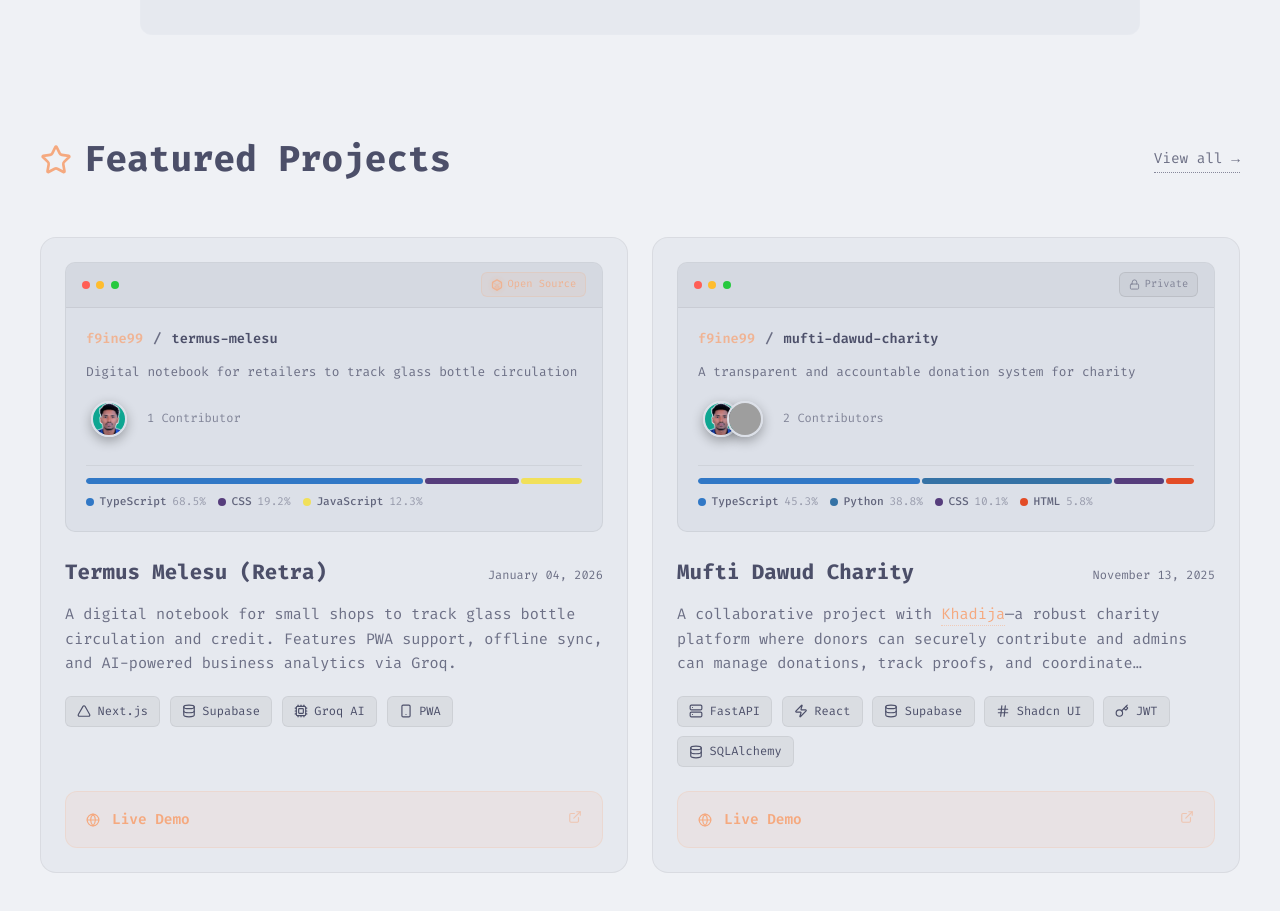
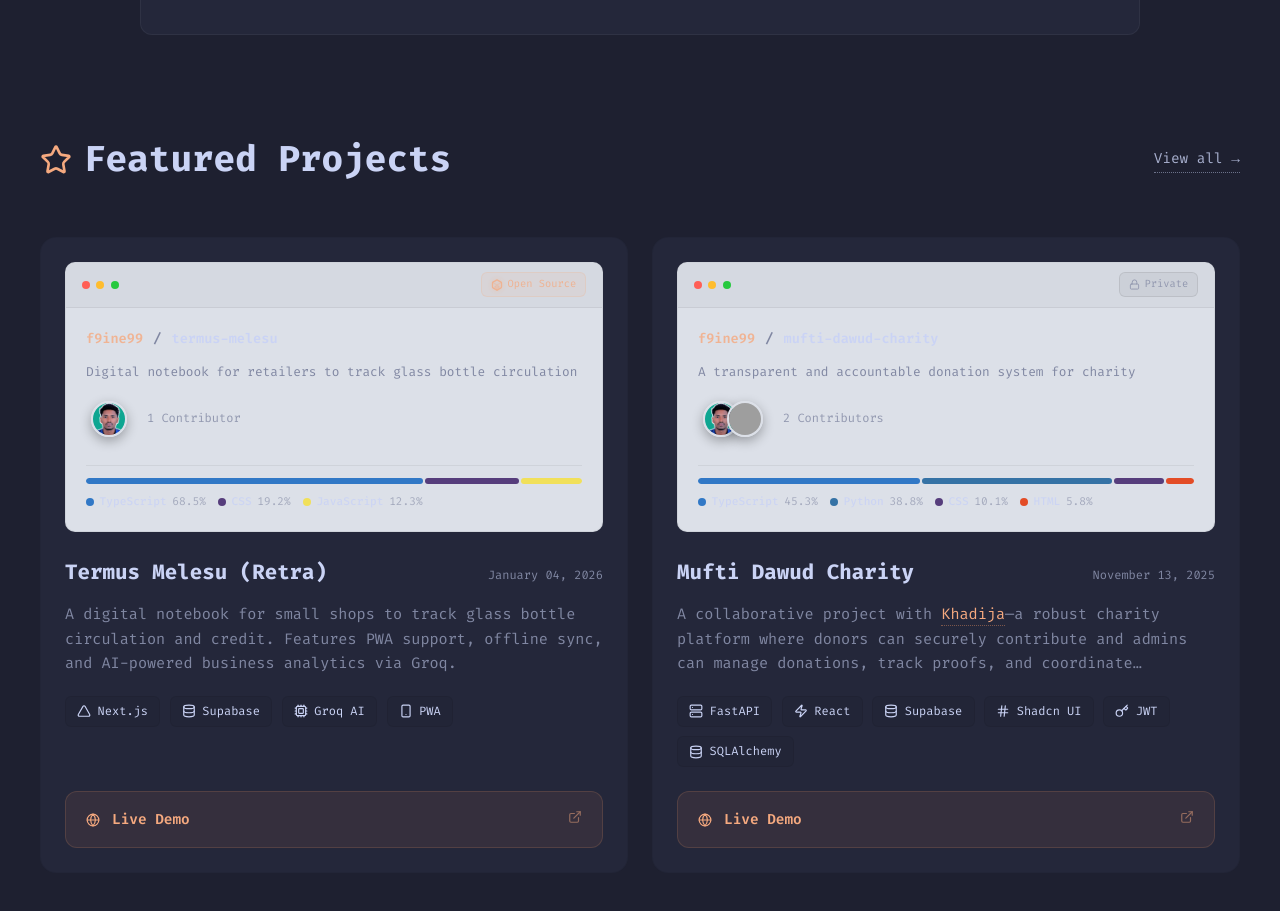
Before and after one commit to f9ine99/my-portfolio, a SvelteKit app: page / in a window 1280 px wide. Shown: the part 780-1691 px from the top of the page. Built offline with nearby package versions, Linux system fonts and the light colour scheme; no server answers; grey boxes are pictures that could not be loaded.

Commit message:
fix(theme): persist theme, accent color, and background effect on refresh

```diff
--- a/src/lib/theme.svelte.ts
+++ b/src/lib/theme.svelte.ts
@@ -71,7 +71,7 @@ export const colors = [
     '#f9e2af', '#a6e3a1', '#94e2d5', '#89dceb', '#74c7ec', '#89b4fa', '#b4befe'
 ];
 
-export function applyTheme(themeName: string) {
+export function applyTheme(themeName: string, persist = true) {
     themeState.currentTheme = themeName;
     const palette = themePalettes[themeName];
     if (palette) {
@@ -80,18 +80,24 @@ export function applyTheme(themeName: string) {
             document.documentElement.style.setProperty(key, value);
         });
     }
-    savePreferences();
+    if (persist) {
+        savePreferences();
+    }
 }
 
-export function setAccentColor(color: string) {
+export function setAccentColor(color: string, persist = true) {
     themeState.currentAccentColor = color;
     document.documentElement.style.setProperty('--accent-orange', color);
-    savePreferences();
+    if (persist) {
+        savePreferences();
+    }
 }
 
-export function setBgEffect(value: boolean) {
+export function setBgEffect(value: boolean, persist = true) {
     themeState.bgEffect = value;
-    savePreferences();
+    if (persist) {
+        savePreferences();
+    }
 }
 
 function savePreferences() {
@@ -107,16 +113,31 @@ function savePreferences() {
 export function loadSavedTheme() {
     try {
         const saved = localStorage.getItem('theme-prefs');
-        if (!saved) return;
-        const prefs = JSON.parse(saved);
+        if (!saved) {
+            applyTheme(themeState.currentTheme, false);
+            return;
+        }
+
+        const prefs = JSON.parse(saved) as {
+            theme?: string;
+            accent?: string;
+            bgEffect?: boolean;
+        };
+
         if (prefs.theme && themePalettes[prefs.theme]) {
-            applyTheme(prefs.theme);
+            applyTheme(prefs.theme, false);
+        } else {
+            applyTheme(themeState.currentTheme, false);
         }
+
         if (prefs.accent) {
-            setAccentColor(prefs.accent);
+            setAccentColor(prefs.accent, false);
         }
+
         if (typeof prefs.bgEffect === 'boolean') {
-            themeState.bgEffect = prefs.bgEffect;
+            setBgEffect(prefs.bgEffect, false);
         }
-    } catch { /* ignore */ }
+    } catch {
+        applyTheme(themeState.currentTheme, false);
+    }
 }
--- a/src/routes/+layout.svelte
+++ b/src/routes/+layout.svelte
@@ -10,24 +10,13 @@
     loadSavedTheme();
   });
 
-  // Apply background effect class to body & persist changes
-  let prevBgEffect: boolean | undefined;
+  // Apply background effect class to body
   $effect(() => {
     if (themeState.bgEffect) {
       document.body.classList.add('bg-effect-on');
     } else {
       document.body.classList.remove('bg-effect-on');
     }
-    // Persist bgEffect when it changes (not on initial load)
-    if (prevBgEffect !== undefined && prevBgEffect !== themeState.bgEffect) {
-      try {
-        const saved = localStorage.getItem('theme-prefs');
-        const prefs = saved ? JSON.parse(saved) : {};
-        prefs.bgEffect = themeState.bgEffect;
-        localStorage.setItem('theme-prefs', JSON.stringify(prefs));
-      } catch { /* ignore */ }
-    }
-    prevBgEffect = themeState.bgEffect;
   });
 </script>
 
```
